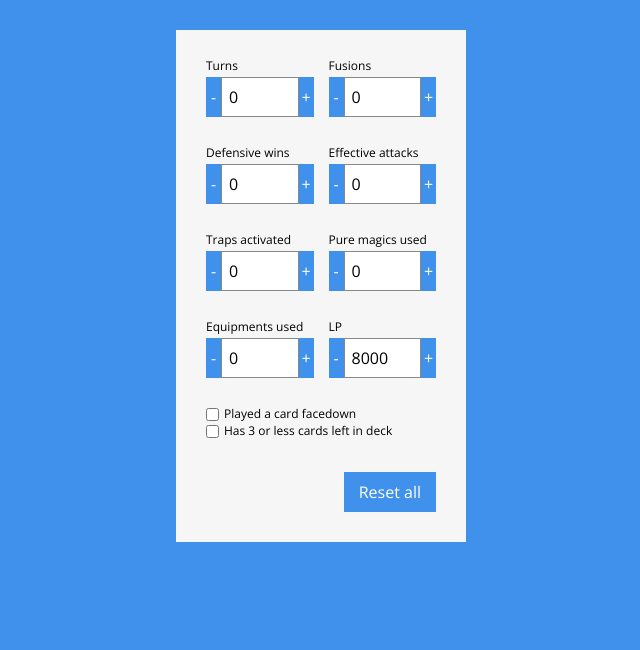
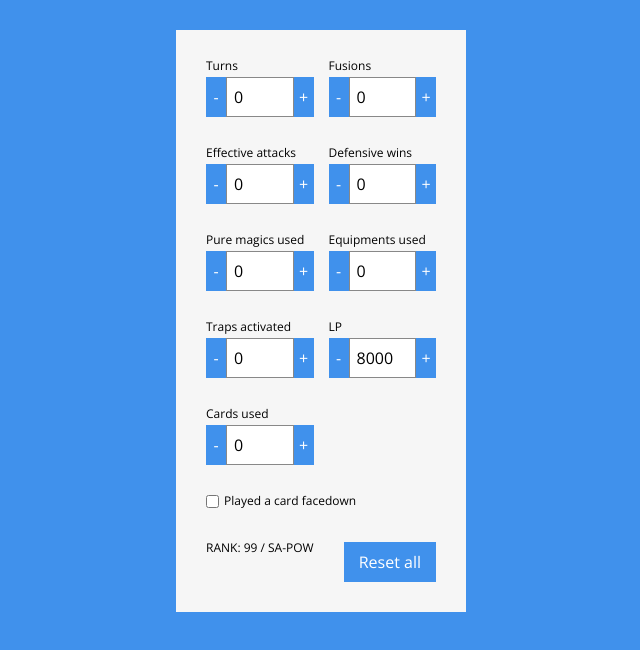
Before and after one commit to sarakborges/fm-atec-tracker, a React (Create React App) app: page / in a window 1280 px wide. Shown: the top 650 px of the page, without its empty margins (319-959 px from the left). Built offline with nearby package versions, Linux system fonts and the light colour scheme.

Commit message:
rank calculations

```diff
--- a/src/App.js
+++ b/src/App.js
@@ -1,6 +1,7 @@
 import './App.scss';
 
 import React from 'react';
+import calcRank from './calcRank';
 
 class Input extends React.Component{
     constructor(props){
@@ -14,9 +15,23 @@ class Input extends React.Component{
     changeValue = (addValue) => {
         if((addValue < 0 && this.state.value > 0) || (addValue > 0 && this.state.value < this.props.maxValue)){
             this.setState((prevState) => ({
-                value: prevState.value + addValue
+                value: parseInt(prevState.value) + parseInt(addValue)
             }));
+
+            setTimeout(() => {
+                const rank = calcRank();
+                this.props.change(rank);
+            }, 1);
         }
+    }
+
+    handleChange = (e) => {
+        this.setState({
+            value: e.target.value
+        });
+
+        const rank = calcRank();
+        this.props.change(rank);
     }
 
     render(){
@@ -38,7 +53,7 @@ class Input extends React.Component{
                     className="input"
                     value={this.state.value}
                     step={this.props.step}
-                    onChange={(e) => {this.setState({value: e.target.value})}} />
+                    onChange={this.handleChange} />
 
                 <button
                     type="button"
@@ -50,11 +65,21 @@ class Input extends React.Component{
 }
 
 class Checkbox extends React.Component{
+    handleChange = () => {
+        const rank = calcRank();
+        this.props.change(rank);
+    }
+
     render(){
         return(
             <div>
                 <label>
-                    <input type="checkbox" name={this.props.name} className="check" />
+                    <input
+                        type="checkbox"
+                        id={this.props.name}
+                        name={this.props.name}
+                        className="check"
+                        onChange={this.handleChange} />
                     <span className="form-label">{this.props.label}</span>
                 </label>
             </div>
@@ -62,7 +87,23 @@ class Checkbox extends React.Component{
     }
 }
 
-function App() {
+class App extends React.Component{
+    constructor(props){
+        super(props);
+
+        this.state = {
+            rank: {
+                name: "SA-POW",
+                value: 99
+            }
+        };
+    }
+
+    handleRank = (rank) => {
+        this.setState({ rank: rank });
+    }
+
+    render(){
         return (
             <div className={"container"}>
                 <form className={"tracker-form"}>
@@ -72,6 +113,7 @@ function App() {
                         step={1}
                         maxValue={99}
                         initialValue={0}
+                        change={this.handleRank}
                     />
 
                     <Input
@@ -80,6 +122,16 @@ function App() {
                         step={1}
                         maxValue={99}
                         initialValue={0}
+                        change={this.handleRank}
+                    />
+
+                    <Input
+                        label={"Effective attacks"}
+                        name={"effective-attacks"}
+                        step={1}
+                        maxValue={99}
+                        initialValue={0}
+                        change={this.handleRank}
                     />
 
                     <Input
@@ -88,14 +140,25 @@ function App() {
                         step={1}
                         maxValue={99}
                         initialValue={0}
+                        change={this.handleRank}
                     />
 
                     <Input
-                    label={"Effective attacks"}
-                    name={"effective-attacks"}
+                        label={"Pure magics used"}
+                        name={"magics-used"}
                         step={1}
                         maxValue={99}
                         initialValue={0}
+                        change={this.handleRank}
+                    />
+
+                    <Input
+                        label={"Equipments used"}
+                        name={"equipments-used"}
+                        step={1}
+                        maxValue={99}
+                        initialValue={0}
+                        change={this.handleRank}
                     />
 
                     <Input
@@ -104,48 +167,48 @@ function App() {
                         step={1}
                         maxValue={99}
                         initialValue={0}
-                />
-
-                <Input
-                    label={"Pure magics used"}
-                    name={"magics-used"}
-                    step={1}
-                    maxValue={99}
-                    initialValue={0}
-                />
-
-                <Input
-                    label={"Equipments used"}
-                    name={"equipments-used"}
-                    step={1}
-                    maxValue={99}
-                    initialValue={0}
+                        change={this.handleRank}
                     />
 
                     <Input
                         label={"LP"}
                         name={"lifepoints"}
-                    step={100}
+                        step={50}
                         maxValue={8000}
                         initialValue={8000}
+                        change={this.handleRank}
+                    />
+
+                    <Input
+                        label={"Cards used"}
+                        name={"cards-used"}
+                        step={1}
+                        maxValue={40}
+                        initialValue={0}
+                        change={this.handleRank}
                     />
 
                     <Checkbox
                         label={"Played a card facedown"}
                         name={"played-facedown"}
+                        change={this.handleRank}
                     />
 
-                <Checkbox
-                    label={"Has 3 or less cards left in deck"}
-                    name={"cards-left"}
-                />
+                    <div className={"form-foot"}>
+                        <div className={"rank"}>Rank: {this.state.rank.value} / {this.state.rank.name}</div>
 
-                <div className="button-holder">
-                    <button type="button" className="button" onClick={() => { window.location.reload(); }}>Reset all</button>
+                        <div className={"button-holder"}>
+                            <button
+                                type={"button"}
+                                className={"button"}
+                                onClick={() => { window.location.reload(); }}
+                            >Reset all</button>
+                        </div>
                     </div>
                 </form>
             </div>
         );
     }
+}
 
 export default App;
--- a/src/App.scss
+++ b/src/App.scss
@@ -1,4 +1,14 @@
 @import "shared";
+
+input::-webkit-outer-spin-button,
+input::-webkit-inner-spin-button {
+    -webkit-appearance: none;
+    margin: 0;
+}
+
+input[type=number] {
+    -moz-appearance: textfield;
+}
 
 .tracker-form{
     background: $lightgrey;
@@ -31,7 +41,7 @@
             display: inline-block;
             vertical-align: middle;
 
-            width: 15px;
+            width: 20px;
             padding: 0;
         }
 
@@ -39,7 +49,7 @@
             display: inline-block;
             vertical-align: middle;
 
-            width: calc(100% - 30px);
+            width: calc(100% - 40px);
         }
 
 		&:nth-of-type(2n){
@@ -51,9 +61,26 @@
 		margin-right: 5px;
 	}
 
-    .button-holder{
+    .form-foot{
         padding-top: 30px;
 
-        text-align: right;
+        .rank{
+            display: inline-block;
+            vertical-align: top;
+
+            width: 50%;
+
+            font-size: 12px;
+            text-transform: uppercase;
+        }
+
+        .button-holder{
+            display: inline-block;
+            vertical-align: top;
+
+            width: 50%;
+
+            text-align: right;
+        }
     }
 }
--- /dev/null
+++ b/src/calcRank.js
@@ -0,0 +1,165 @@
+const calcRank =() => {
+    const fields = {
+        turns: document.getElementById("turns").value,
+        fusions: document.getElementById("fusions").value,
+        defensiveWins: document.getElementById("defensive-wins").value,
+        effectiveAttacks: document.getElementById("effective-attacks").value,
+        trapsActivated: document.getElementById("traps-activated").value,
+        magicsUsed: document.getElementById("magics-used").value,
+        equipmentsUsed: document.getElementById("equipments-used").value,
+        lifepoints: document.getElementById("lifepoints").value,
+        cardsUsed: document.getElementById("cards-used").value,
+        playedFacedown: document.getElementById("played-facedown").checked
+    };
+
+    const ranks = [
+        "SA-POW",
+        "SA-TEC",
+        "BCD"
+    ];
+
+    let rankValue = 52;
+    let rankName = "";
+
+    // Turns
+    if(fields.turns <= 4)
+        rankValue = rankValue + 10;
+
+    else if(fields.turns <= 8)
+        rankValue = rankValue + 8;
+
+    else if(fields.turns >= 29 && fields.turns <= 32)
+        rankValue = rankValue - 8;
+
+    else if(fields.turns >= 33)
+        rankValue = rankValue - 12;
+
+    // Fusions
+    if(fields.fusions == 0)
+        rankValue = rankValue + 4;
+
+    else if(fields.fusions >= 5 &&  fields.fusions <= 9)
+        rankValue = rankValue - 4;
+
+    else if(fields.fusions >= 5 &&  fields.fusions <= 14)
+        rankValue = rankValue - 8;
+
+    else if(fields.fusions >= 15)
+        rankValue = rankValue - 12;
+
+    // Defensive wins
+    if(fields.defensiveWins >= 3 && fields.defensiveWins <= 6)
+        rankValue = rankValue - 10;
+
+    else if(fields.defensiveWins >= 3 && fields.defensiveWins <= 10)
+        rankValue = rankValue - 20;
+
+    else if(fields.defensiveWins >= 3 && fields.defensiveWins <= 15)
+        rankValue = rankValue - 30;
+
+    else if(fields.defensiveWins >= 3 && fields.defensiveWins >= 16)
+        rankValue = rankValue - 40;
+
+    // Effective attacks
+    if(fields.effectiveAttacks <= 1)
+        rankValue = rankValue + 4;
+
+    else if(fields.effectiveAttacks <= 3)
+        rankValue = rankValue + 2;
+
+    else if(fields.effectiveAttacks >= 10 && fields.effectiveAttacks <= 19)
+        rankValue = rankValue - 2;
+
+    else if(fields.effectiveAttacks >= 20)
+        rankValue = rankValue - 4;
+
+    // Pure magics
+    if(fields.magicsUsed == 0)
+        rankValue = rankValue + 2;
+
+    else if(fields.magicsUsed <= 3)
+        rankValue = rankValue - 4;
+
+    else if(fields.magicsUsed <= 6)
+        rankValue = rankValue - 8;
+
+    else if(fields.magicsUsed <= 9)
+        rankValue = rankValue - 12;
+
+    else if(fields.magicsUsed >= 10)
+        rankValue = rankValue - 16;
+
+    // Equipments
+    if(fields.equipmentsUsed == 0)
+        rankValue = rankValue + 4;
+
+    else if(fields.equipmentsUsed >= 5 && fields.equipmentsUsed <= 9)
+        rankValue = rankValue - 4;
+
+    else if(fields.equipmentsUsed >= 10 && fields.equipmentsUsed <= 14)
+        rankValue = rankValue - 8;
+
+    else if(fields.equipmentsUsed >= 15)
+        rankValue = rankValue - 12;
+
+    // Traps activated
+    if(fields.trapsActivated == 0)
+        rankValue = rankValue + 2;
+
+    else if(fields.trapsActivated <= 2)
+        rankValue = rankValue - 8;
+
+    else if(fields.trapsActivated <= 4)
+        rankValue = rankValue - 16;
+
+    else if(fields.trapsActivated <= 6)
+        rankValue = rankValue - 24;
+
+    else if(fields.trapsActivated >= 7)
+        rankValue = rankValue - 32;
+
+    // Cards used
+    if(fields.cardsUsed <= 8)
+        rankValue = rankValue + 15;
+
+    else if(fields.cardsUsed <= 12)
+        rankValue = rankValue + 12;
+
+    else if(fields.cardsUsed >= 33 && fields.cardsUsed <= 36)
+        rankValue = rankValue - 5;
+
+    else if(fields.cardsUsed >= 37)
+        rankValue = rankValue - 7;
+
+    // Lifepoints
+    if(fields.lifepoints < 100)
+        rankValue = rankValue - 7;
+
+    else if(fields.lifepoints < 1000)
+        rankValue = rankValue - 5;
+
+    else if(fields.lifepoints >= 7000 && fields.lifepoints < 8000)
+        rankValue = rankValue + 4;
+
+    else if(fields.lifepoints >= 8000)
+        rankValue = rankValue + 6;
+
+    // Facedowns
+    if(fields.playedFacedown)
+        rankValue = rankValue - 2;
+
+
+    if(rankValue < 20)
+        rankName = ranks[1];
+    else if(rankValue >= 80)
+        rankName = ranks[0];
+    else
+        rankName = ranks[2];
+
+    return {
+        value: rankValue,
+        name: rankName
+    };
+}
+
+export default calcRank;
```
Lines whose indentation alone changed are shown as unchanged.
